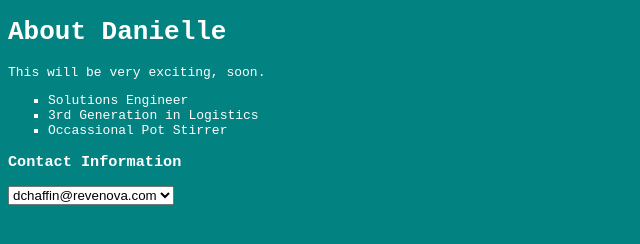
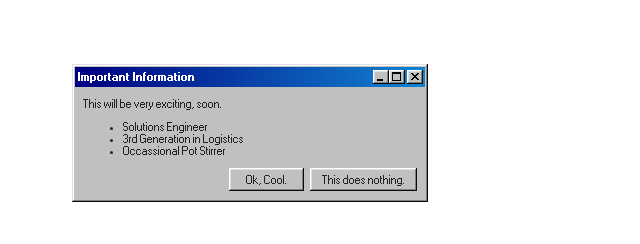
Before and after one commit to maybedanielleee/yay-website, a website: page index.html in a window 1280 px wide. Shown: the whole page, without its empty margins (0-640 px from the left). Drawn offline with nearby package versions, Linux system fonts and the light colour scheme.

Commit message:
window with buttons

```diff
--- a/index.html
+++ b/index.html
@@ -3,23 +3,33 @@
 <head>
   <meta charset="UTF-8">
   <meta http-equiv="X-UA-Compatible" content="IE=edge">
-      <title>Danielle Chaffin</title>      <link rel="stylesheet" href="main.css">
+  <link rel="stylesheet" href="https://unpkg.com/98.css@0.1.4/build/98.css" />
+      <title>Danielle Chaffin</title>
     </head>
-<body class="light-theme"></body>
     <body>
-        <h1>About Danielle</h1>
-        <p id="msg">This will be very exciting, soon.</p>
+      <div class="window" style="margin: 64px; width: 350px">
+        <div class="title-bar">
+          <div class="title-bar-text">
+          Important Information
+          </div>
+          <div class="title-bar-controls">
+            <button aria-label="Minimize"></button>
+            <button aria-label="Maximize"></button>
+            <button aria-label="Close"></button>
+          </div>
+        </div>
+        <div class="window-body">
+          <p>This will be very exciting, soon. </p>
           <ul>
             <li class="list">Solutions Engineer</li>
             <li class="list">3rd Generation in Logistics</li>
             <li class="list">Occassional Pot Stirrer</li>
           </ul>
-        <h3>Contact Information</h3>
-        <select>
-          <option>dchaffin@revenova.com</option>
-          <option>931-261-1874</option>
-
-        </select>
+          <section class="field-row" style="justify-content: flex-end">
+            <button>Ok, Cool.</button>
+            <button>This does nothing.</button>
+            </section>
+            </div>
         </div>
       </body>
     </html>
```
Lines whose indentation alone changed are shown as unchanged.
